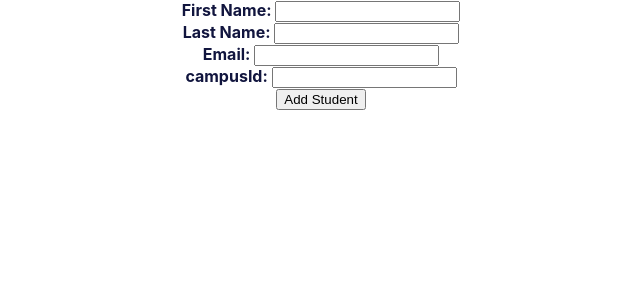
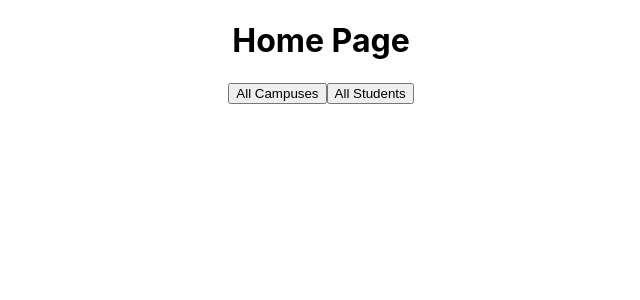
Before and after one commit to RamenWarlord/RamenWarlord-Student-Campus-Manager-frontend, a React (Create React App) app: page / in a window 1280 px wide. Shown: the top 300 px of the page, without its empty margins (319-959 px from the left). Built offline with nearby package versions, Linux system fonts and the light colour scheme.

Commit message:
copied over homepage starter and modified it

```diff
--- a/src/App.js
+++ b/src/App.js
@@ -2,14 +2,18 @@ import logo from "./logo.svg";
 import "./App.css";
 import { useSelector } from "react-redux";
 import { Routes, Route } from "react-router-dom";
-import { NewStudentContainer } from "./components/containers";
+import {
+  NewStudentContainer,
+  HomeViewContainer,
+} from "./components/containers";
 function App() {
   const state = useSelector((state) => state);
 
   return (
     <div className="App">
       <Routes>
-        <Route path="/" element={<NewStudentContainer />} />
+        <Route path="/newstudent" element={<NewStudentContainer />} />
+        <Route path="/" element={<HomeViewContainer />} />
       </Routes>
     </div>
   );
--- /dev/null
+++ b/src/components/containers/HomeViewContainer.js
@@ -0,0 +1,7 @@
+import HomeView from "../views/HomeView";
+
+const HomeViewContainer = () => {
+  return <HomeView />;
+};
+
+export default HomeViewContainer;
--- a/src/components/containers/index.js
+++ b/src/components/containers/index.js
@@ -1 +1,2 @@
 export { default as NewStudentContainer } from "./NewStudentContainer";
+export { default as HomeViewContainer } from "./HomeViewContainer";
--- a/src/components/views/HomeView.js
+++ b/src/components/views/HomeView.js
@@ -1,7 +1,20 @@
-import React from "react";
+import { Link } from "react-router-dom";
 
-function HomeView() {
-  return <div>Homepage</div>;
-}
+const HomeView = () => {
+  return (
+    <div>
+      <div>
+        <h1>Home Page</h1>
+      </div>
+      <Link to={"/campuses"}>
+        <button>All Campuses</button>
+      </Link>
+
+      <Link to={"/students"}>
+        <button>All Students</button>
+      </Link>
+    </div>
+  );
+};
 
 export default HomeView;
```
